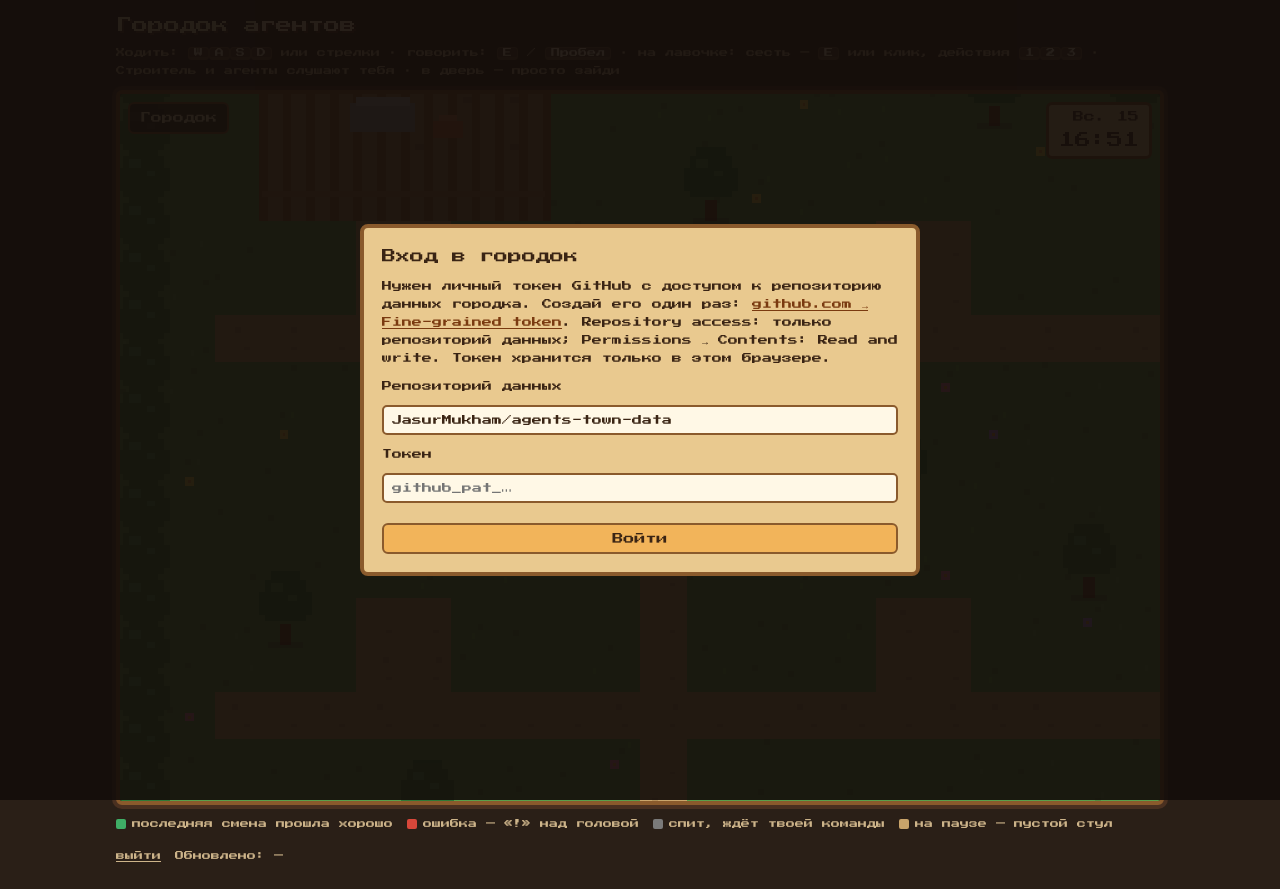
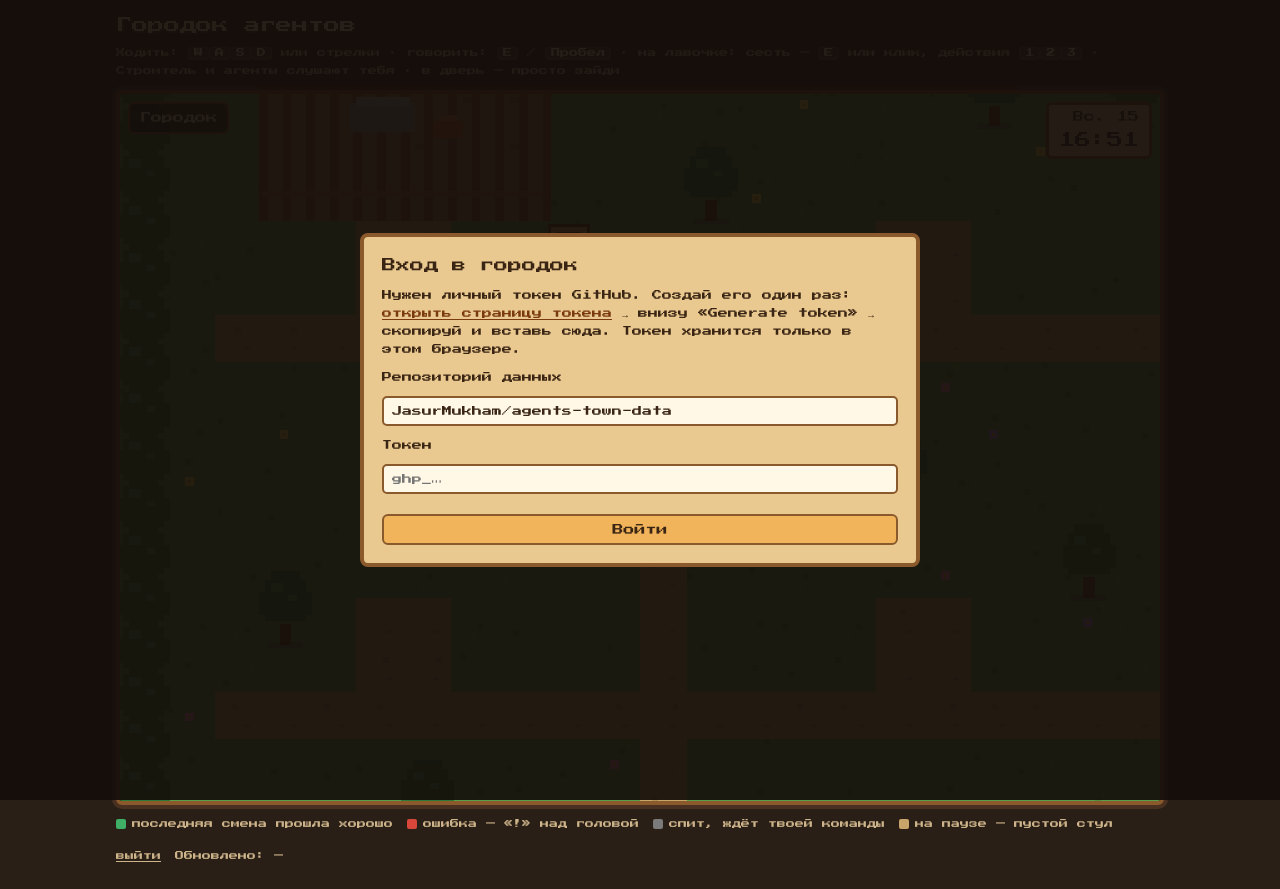
Before and after one commit to JasurMukham/agents-town, a plain HTML site: page index.html in a window 1280 px wide. Drawn offline with Linux system fonts and the light colour scheme.

Commit message:
Проще инструкция для токена
Co-Authored-By: Claude Opus 5.5 <noreply@anthropic.com>
Claude-Session: https://claude.ai/code/session_01Tii3NJ175veGMF7zbkr33t

```diff
--- a/index.html
+++ b/index.html
@@ -138,11 +138,11 @@ button:focus-visible{outline:2px solid var(--accent);outline-offset:2px}
 <div class="login" id="login">
   <form id="loginform" autocomplete="off">
     <h2>Вход в городок</h2>
-    <div>Нужен личный токен GitHub с доступом к репозиторию данных городка. Создай его один раз: <a href="https://github.com/settings/personal-access-tokens/new" target="_blank" rel="noopener">github.com → Fine-grained token</a>. Repository access: только репозиторий данных; Permissions → Contents: Read and write. Токен хранится только в этом браузере.</div>
+    <div>Нужен личный токен GitHub. Создай его один раз: <a href="https://github.com/settings/tokens/new?scopes=repo&amp;description=agents-town" target="_blank" rel="noopener">открыть страницу токена</a> → внизу «Generate token» → скопируй и вставь сюда. Токен хранится только в этом браузере.</div>
     <label for="lrepo">Репозиторий данных</label>
     <input id="lrepo" value="JasurMukham/agents-town-data">
     <label for="ltoken">Токен</label>
-    <input id="ltoken" type="password" placeholder="github_pat_…">
+    <input id="ltoken" type="password" placeholder="ghp_…">
     <div class="err" id="lerr"></div>
     <button type="submit">Войти</button>
   </form>
```
